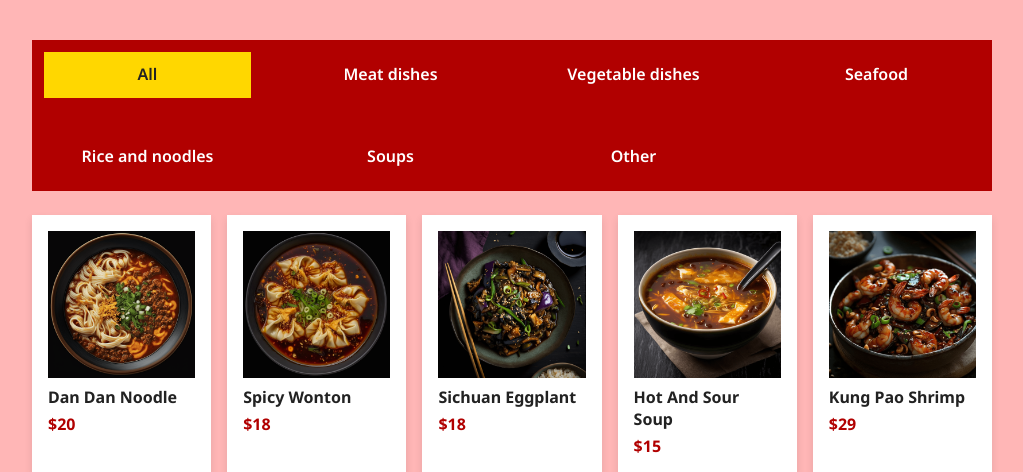
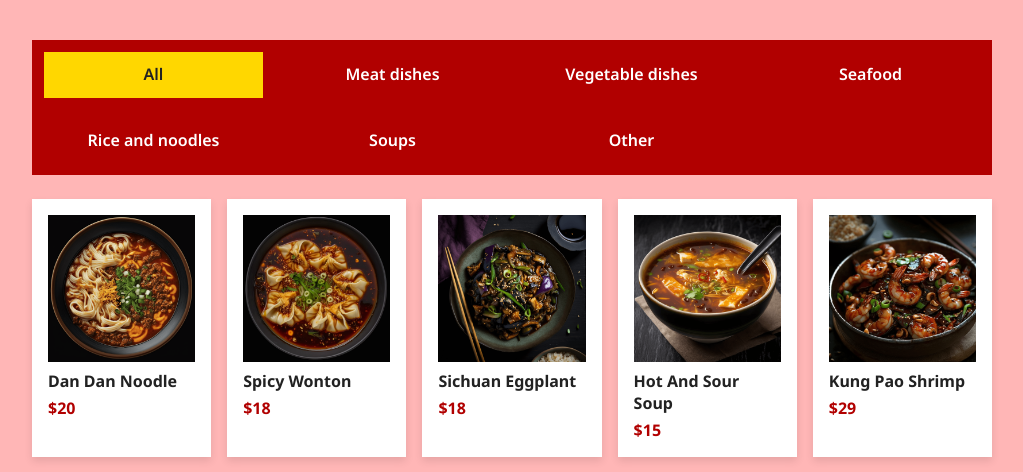
Before and after one commit to Theochenxiyuan/restaurant-website, a PHP site: page /menu.php in a window 1280 px wide. Shown: the part 96-568 px from the top of the page, without its empty margins (128-1151 px from the left). Run offline with PHP 8.4, Linux system fonts and the light colour scheme.

Commit message:
small changes to menu

```diff
--- a/css/menu.css
+++ b/css/menu.css
@@ -70,7 +70,7 @@
 .category-group {
   display: grid;
   flex-wrap: wrap;
-  gap: 2rem;
+  gap: 1rem;
   background-color: var(--red-1);
   color: #fff;
   padding: 10px;
--- a/js/menu.js
+++ b/js/menu.js
@@ -30,7 +30,6 @@ menuGroup.addEventListener('click', (e) => {
 categoryGroup.addEventListener('click', (e) => {
   if (e.target.closest('.expand-btn')) {
     for (let i = 0; i < hiddenCategories.length; i++) {
-      console.log(hiddenCategories[i].style.display);
       if (hiddenCategories[i].style.display == '') {
         hiddenCategories[i].style.display = 'block';
       } else if (hiddenCategories[i].style.display == 'block') {
@@ -58,7 +57,6 @@ categoryGroup.addEventListener('click', (e) => {
     const items = menuGroup.children;
 
     if (activeCategory === 'all') {
-      console.log(activeCategory);
       for (let i = 0; i < items.length; i++) {
         items[i].style.display = 'block';
       }
```
